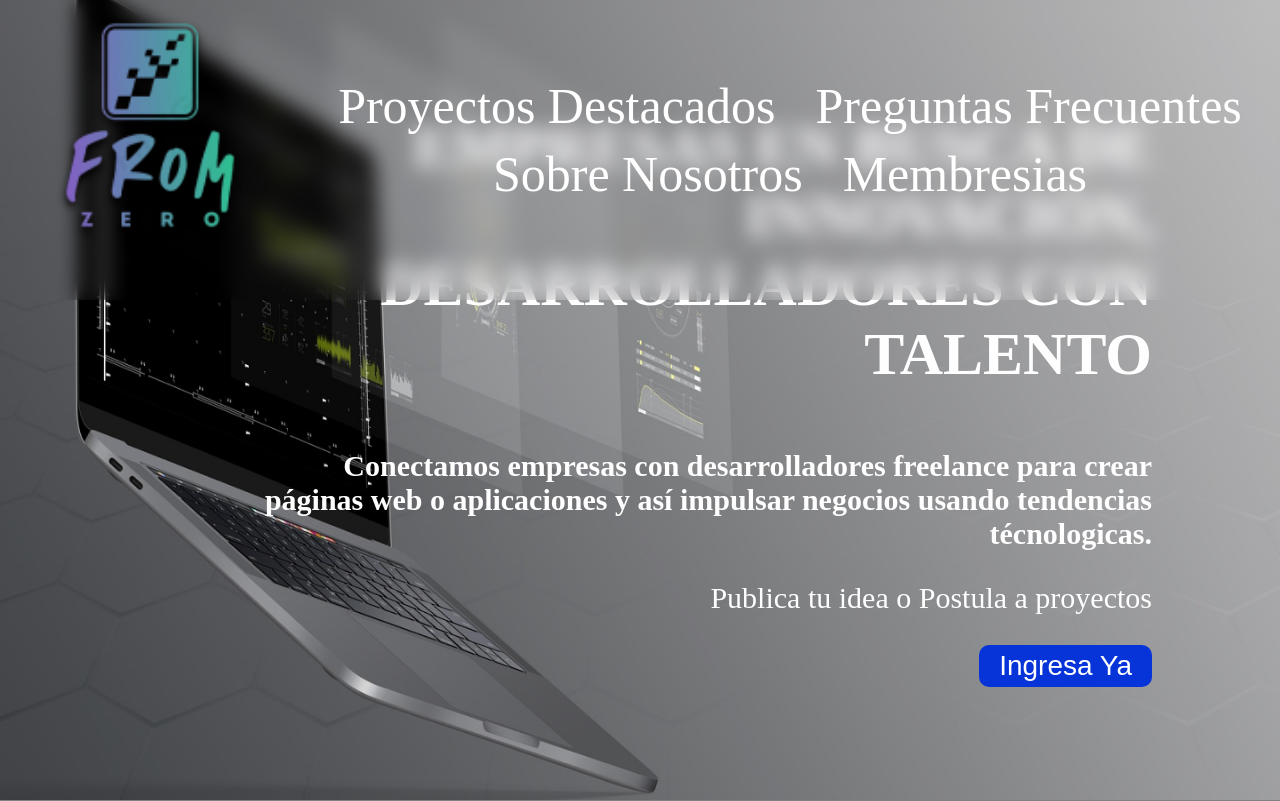
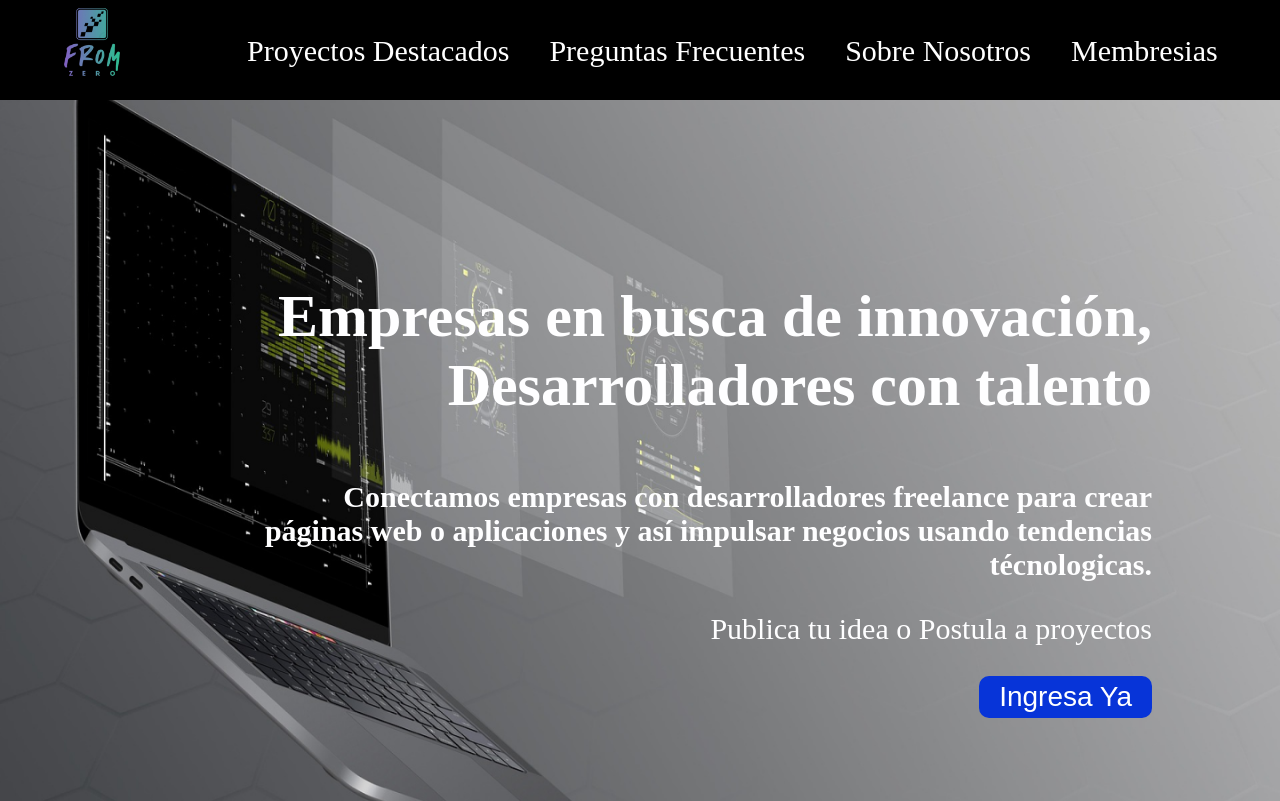
Before and after one commit to WX62-SiteForge-FromZero/FromZero-Landing-Page, a plain HTML site: page index.html in a window 1280 px wide. Shown: the top 801 px of the page. Drawn offline with Linux system fonts and the light colour scheme.

Commit message:
chore: fixed the position of the navbar and changed uppercases

```diff
--- a/src/assets/styles/index-styles/index_styles.css
+++ b/src/assets/styles/index-styles/index_styles.css
@@ -31,7 +31,6 @@
     h1 {
         font-size: 60px;
         margin-bottom: 60px;
-        text-transform:uppercase;
     }
 
     h3, p {
--- a/src/assets/styles/navbar/styles.css
+++ b/src/assets/styles/navbar/styles.css
@@ -1,10 +1,10 @@
 header {
-    position: fixed;
     width: 100%;
-    height: 300px;
+    height: 100px;
     top: 0;
     left: 0;
     z-index: 100;
+    background: black;
     backdrop-filter: blur(10px);
 }
 
@@ -15,7 +15,7 @@ header {
 }
 
 .nav-logo img {
-    width: 300px;
+    width: 100px;
     filter: drop-shadow(0 5px 4px black);
 }
 
@@ -23,7 +23,6 @@ header {
     list-style-type: none;
     margin: 0;
     padding: 0;
-
 
     display: flex;
     justify-content: center;
@@ -38,6 +37,7 @@ header {
     display: inline-block;
     margin-right: 20px;
     margin-left: 20px;
+
 }
 
 .link a {
@@ -50,7 +50,7 @@ header {
 }
 
 .nav-links li a {
-    font-size: 50px;
+    font-size: 30px;
 
     text-decoration: none;
 }
```
